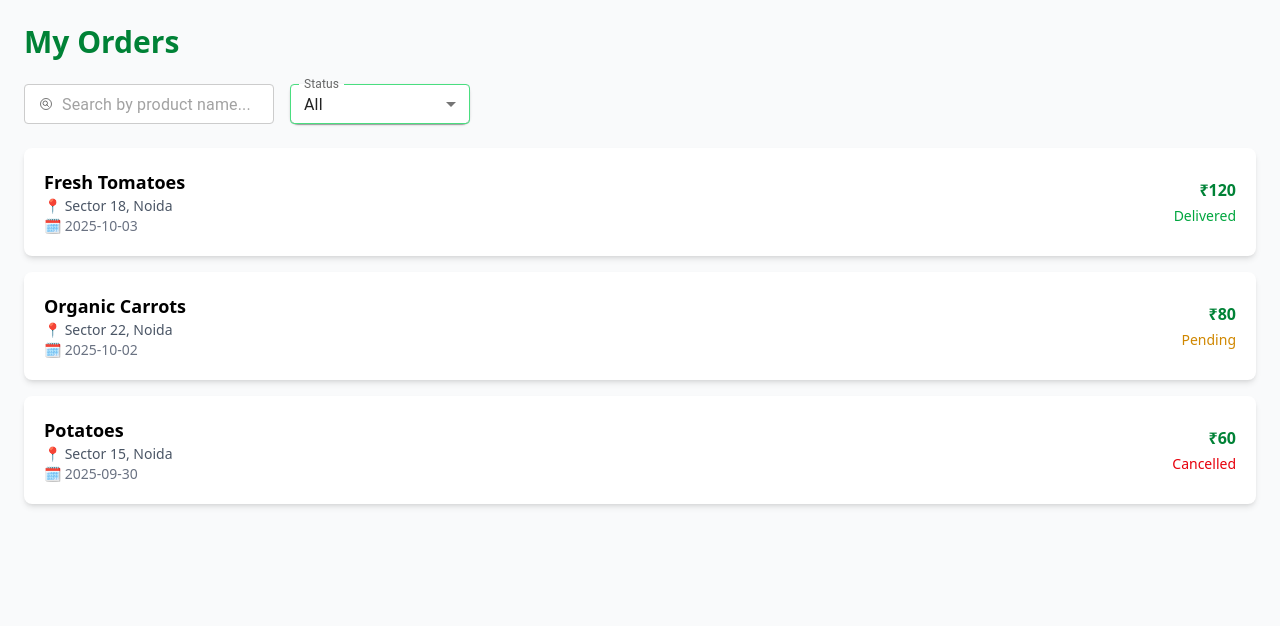
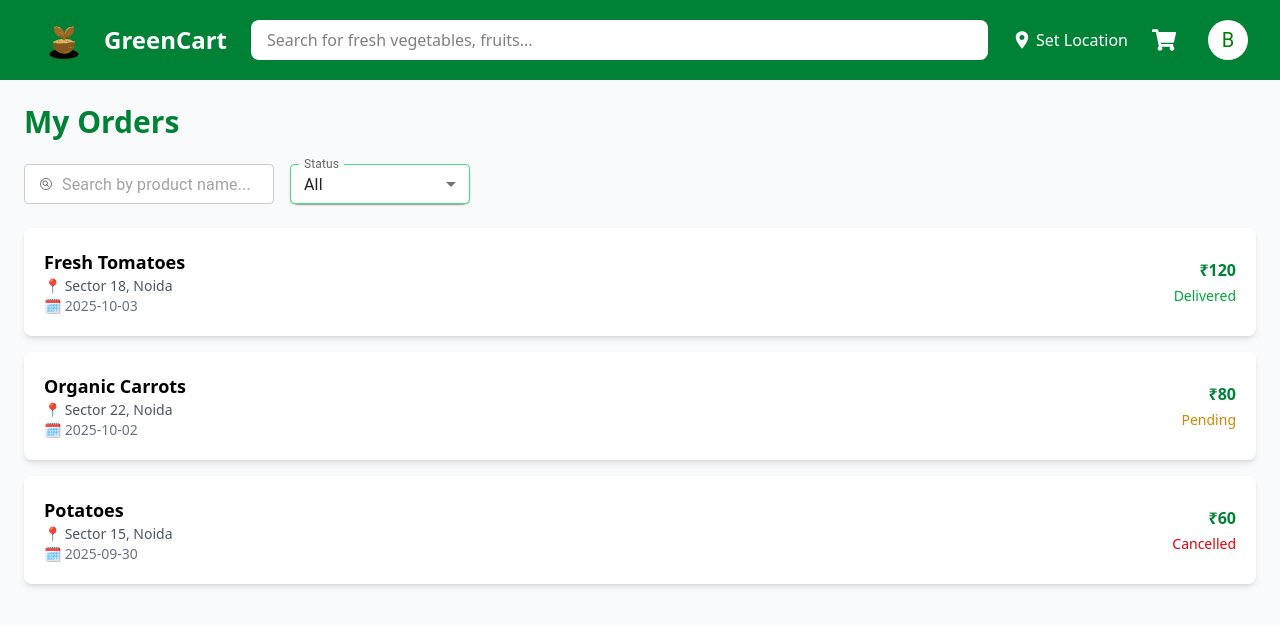
Before and after one commit to Rushikeshkuthe/greenCart-client, a React (Vite) app in the folder greenCart_client/: page /myOrder in a window 1280 px wide. Shown: the top 626 px of the page. Built offline with nearby package versions, Linux system fonts and the light colour scheme.

Commit message:
added navbar to order page

```diff
--- a/greenCart_client/src/pages/MyOrders.jsx
+++ b/greenCart_client/src/pages/MyOrders.jsx
@@ -8,6 +8,7 @@ import {
 } from "@mui/material";
 import React, { useState } from "react";
 import { IoSearchCircleOutline } from "react-icons/io5";
+import BuyerNavbar from "../components/BuyerNavbar";
 
 const MyOrders = () => {
   const [searchTerm, setSearchTerm] = useState("");
@@ -50,6 +51,8 @@ const MyOrders = () => {
   });
 
   return (
+    <div>
+        <BuyerNavbar/>
     <div className="p-6 min-h-screen bg-gray-50">
       <h2 className="text-3xl font-bold text-green-700 mb-6">My Orders</h2>
 
@@ -144,6 +147,7 @@ const MyOrders = () => {
       </div>
 
     </div>
+    </div>
   );
 };
 
```
